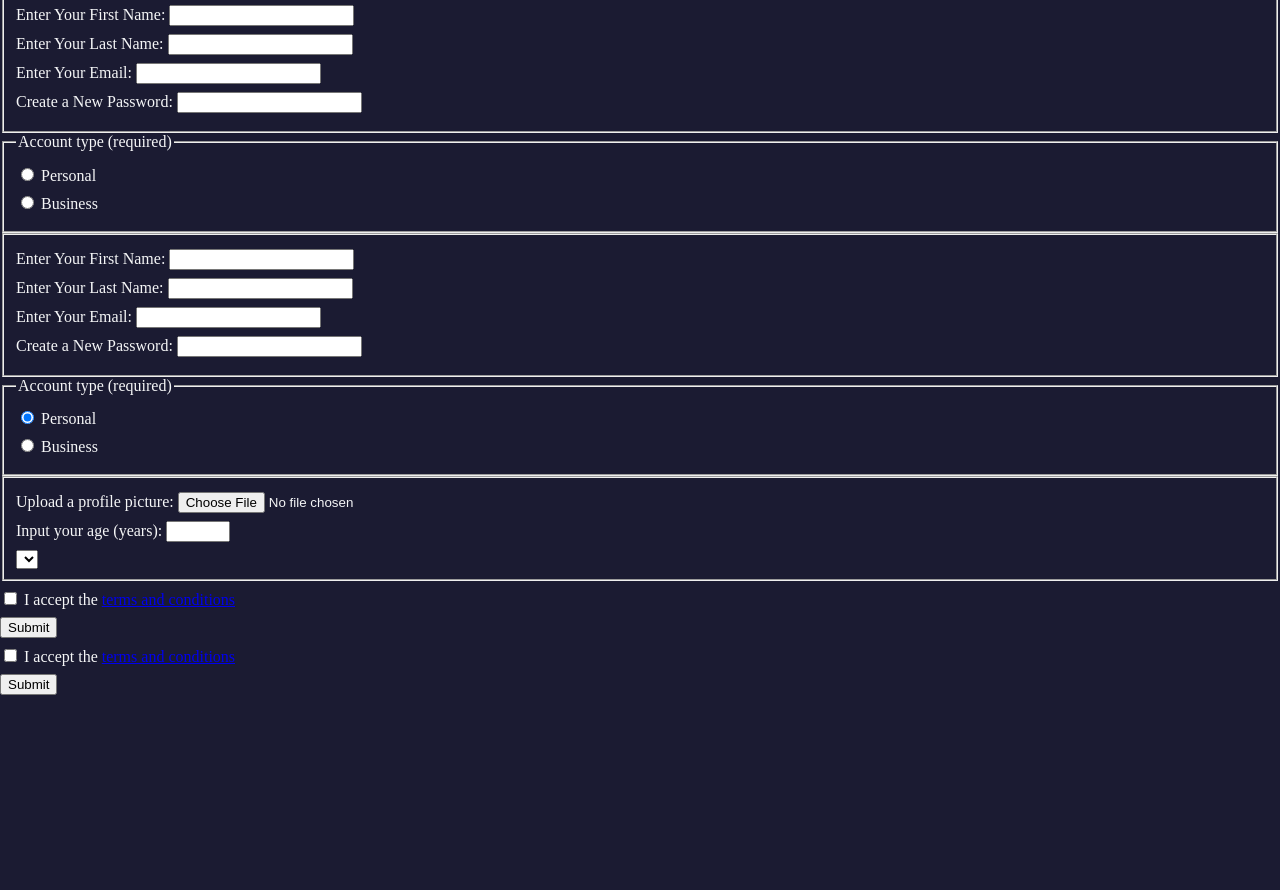
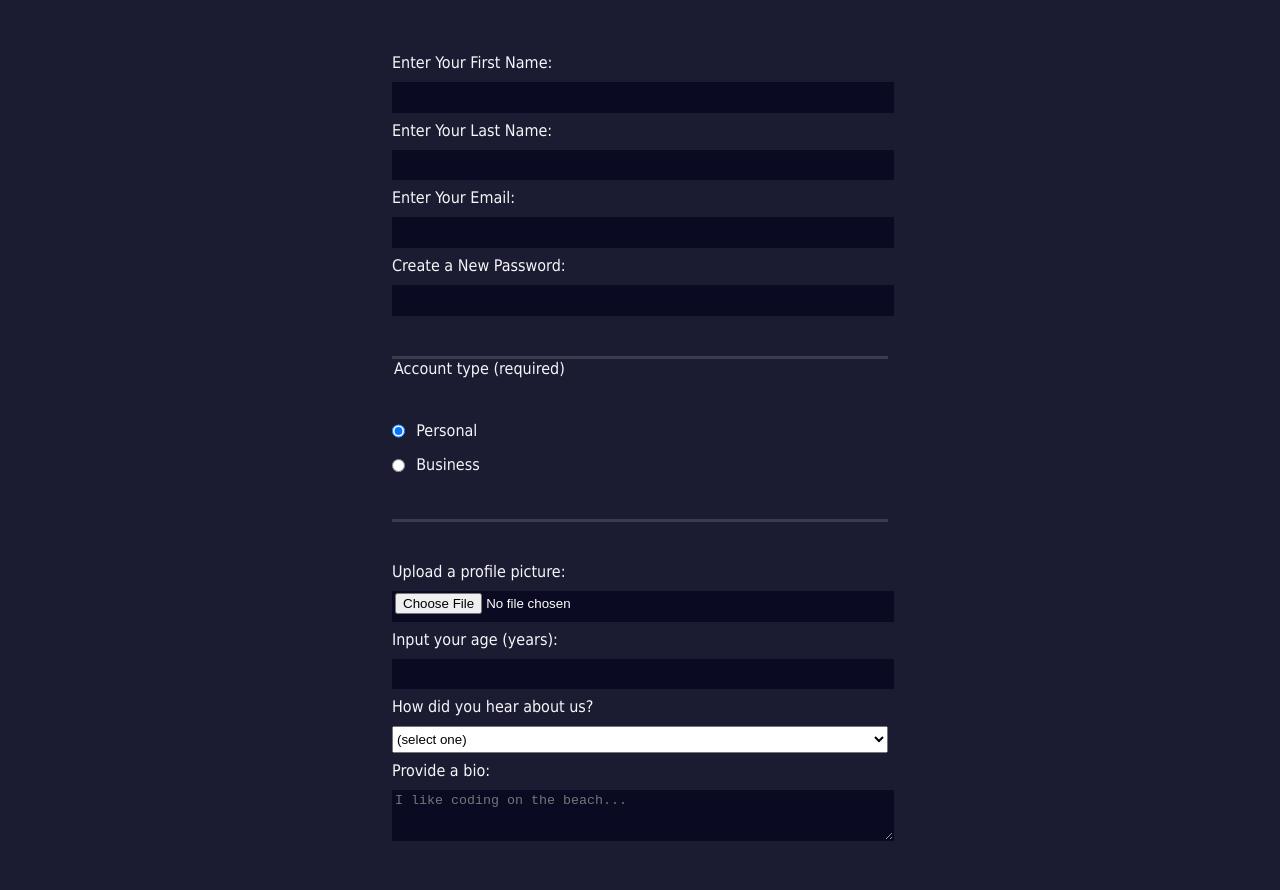
Before and after one commit to yuzhicheng22/freecodecomp-code, a plain HTML site: page class_fontend/04registration/index.html in a window 1280 px wide. Shown: the part 124-1014 px from the top of the page. Before the commit the page ends 821 px from the top, so only its background shows below. Drawn offline with Linux system fonts and the light colour scheme.

Commit message:
registration form

```diff
--- a/class_fontend/04registration/index.html
+++ b/class_fontend/04registration/index.html
@@ -2,7 +2,6 @@
 <html lang="en">
 
 <head>
-    <meta charset="UTF-8">
     <meta charset="UTF-8">
     <title>Registration Form</title>
     <link rel="stylesheet" href="styles.css" />
@@ -13,53 +12,44 @@
     <p>Please fill out this form with the required information</p>
     <form method="post" action='https://register-demo.freecodecamp.org'>
         <fieldset>
-            <label for="first-name">Enter Your First Name: <input id="first-name" type="text" required /></label>
-            <label for="last-name">Enter Your Last Name: <input id="last-name" type="text" required /></label>
-            <label for="email">Enter Your Email: <input id="email" type="email" required /></label>
-            <label for="new-password">Create a New Password: <input id="new-password" type="password"
-                    pattern="[a-z0-5]{8,}" required /></label>
+            <label for="first-name">Enter Your First Name: <input id="first-name" name="first-name" type="text"
+                    required /></label>
+            <label for="last-name">Enter Your Last Name: <input id="last-name" name="last-name" type="text"
+                    required /></label>
+            <label for="email">Enter Your Email: <input id="email" name="email" type="email" required /></label>
+            <label for="new-password">Create a New Password: <input id="new-password" name="new-password"
+                    type="password" pattern="[a-z0-5]{8,}" required /></label>
         </fieldset>
         <fieldset>
             <legend>Account type (required)</legend>
-            <label for="personal-account"><input id="personal-account" type="radio" name="account-type" checked />
+            <label for="personal-account"><input id="personal-account" type="radio" name="account-type" checked
+                    class="inline" />
                 Personal</label>
-            <label for="business-account"><input id="business-account" type="radio" name="account-type" />
-                Business</label>
-        </fieldset>
-    <form method="post" action='https://register-demo.freecodecamp.org'>
-        <fieldset>
-            <label for="first-name">Enter Your First Name: <input id="first-name" type="text" required /></label>
-            <label for="last-name">Enter Your Last Name: <input id="last-name" type="text" required /></label>
-            <label for="email">Enter Your Email: <input id="email" type="email" required /></label>
-            <label for="new-password">Create a New Password: <input id="new-password" type="password"
-                    pattern="[a-z0-5]{8,}" required /></label>
-        </fieldset>
-        <fieldset>
-            <legend>Account type (required)</legend>
-            <label for="personal-account"><input id="personal-account" type="radio" name="account-type" checked />
-                Personal</label>
-            <label for="business-account"><input id="business-account" type="radio" name="account-type" />
+            <label for="business-account"><input id="business-account" type="radio" name="account-type"
+                    class="inline" />
                 Business</label>
         </fieldset>
         <fieldset>
-            <label>Upload a profile picture: <input type="file" /></label>
-            <label>Input your age (years): <input type="number" min="13" max="120" /></label>
-            <select>
-                <option></option>
-                <option></option>
-                <option></option>
-                <option></option>
-                <option></option>
-            </select>
+            <label for="profile-picture">Upload a profile picture: <input id="profile-picture" type="file"
+                    name="file" /></label>
+            <label for="age">Input your age (years): <input id="age" type="number" name="age" min="13"
+                    max="120" /></label>
+            <label for="referrer">How did you hear about us?
+                <select id="referrer" name="referrer">
+                    <option value="">(select one)</option>
+                    <option value="1">freeCodeCamp News</option>
+                    <option value="2">freeCodeCamp YouTube Channel</option>
+                    <option value="3">freeCodeCamp Forum</option>
+                    <option value="4">Other</option>
+                </select>
+            </label>
+            <label for="bio">Provide a bio:
+                <textarea id="bio" name="bio" rows="3" cols="30" placeholder="I like coding on the beach..."></textarea>
+            </label>
         </fieldset>
         <label for="terms-and-conditions">
-            <input id="terms-and-conditions" type="checkbox" required /> I accept the <a
-                href="https://www.freecodecamp.org/news/terms-of-service/">terms and conditions</a>
-        </label>
-        <input type="submit" value="Submit" />
-        <label for="terms-and-conditions">
-            <input id="terms-and-conditions" type="checkbox" required /> I accept the <a
-                href="https://www.freecodecamp.org/news/terms-of-service/">terms and conditions</a>
+            <input id="terms-and-conditions" type="checkbox" required name="terms-and-conditions" class="inline" /> I
+            accept the <a href="https://www.freecodecamp.org/news/terms-of-service/">terms and conditions</a>
         </label>
         <input type="submit" value="Submit" />
     </form>
--- a/class_fontend/04registration/styles.css
+++ b/class_fontend/04registration/styles.css
@@ -4,9 +4,75 @@ body {
     margin: 0;
     background-color: #1b1b32;
     color: #f5f6f7;
+    font-family: 'Tahoma';
+    font-size: 16px;
 }
 
 label {
     display: block;
     margin: 0.5rem 0;
 }
+
+h1,
+p {
+    margin: 1em auto;
+    text-align: center;
+}
+
+form {
+    margin: 0 auto;
+    max-width: 500px;
+    min-width: 300px;
+    width: 60vw;
+    padding-bottom: 2em;
+}
+
+fieldset {
+    border: 0;
+    border-bottom: 3px solid #3b3b4f;
+    padding: 2rem 0;
+}
+
+fieldset:last-of-type {
+    border-bottom: none;
+}
+
+input,
+textarea,
+select {
+    width: 100%;
+    margin: 10px 0 0 0;
+    min-height: 2em;
+}
+
+input,
+textarea {
+    background-color: #0a0a23;
+    border: 1px solid #0a0a23;
+    color: #ffffff;
+}
+
+input[type="file"] {
+    padding: 1px 2px;
+}
+
+input[type="submit"] {
+    display: block;
+    width: 60%;
+    margin: 1em auto;
+    height: 2em;
+    font-size: 1.1rem;
+    background-color: #3b3b4f;
+    border: white;
+    min-width: 300px;
+}
+
+.inline {
+    width: unset;
+    margin: 0 0.5em 0 0;
+    vertical-align: middle;
+}
+
+a {
+    color: #dfdfe2;
+}
```
